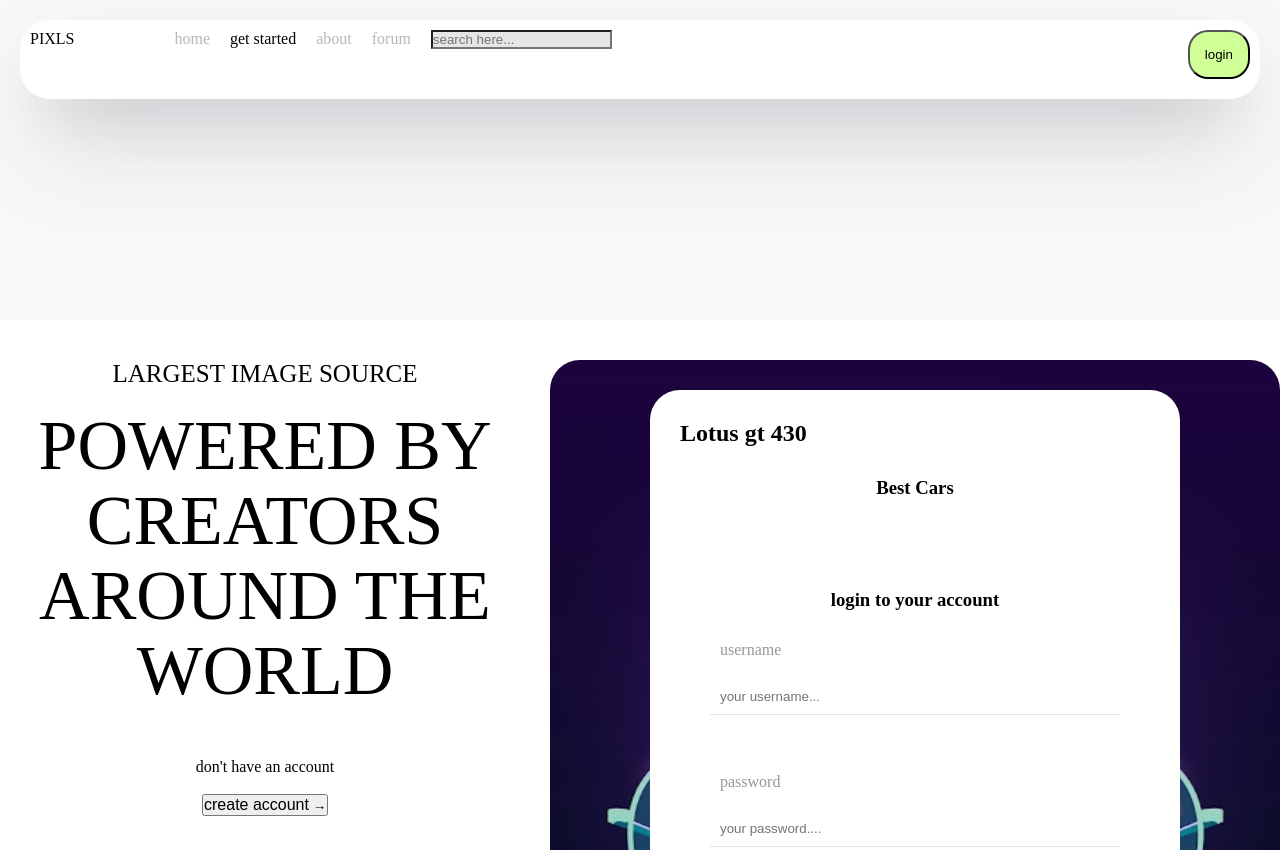
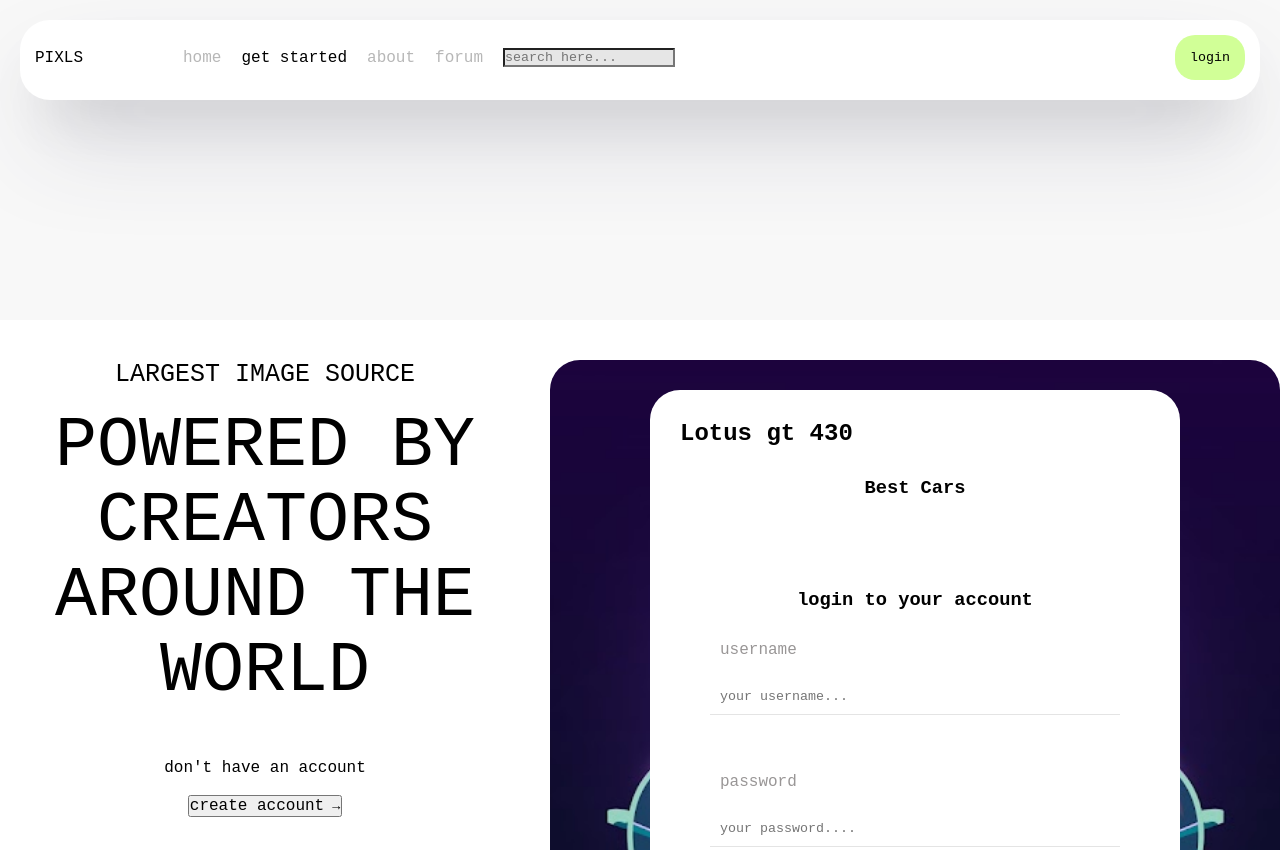
Before and after one commit to Bangura68/pixlsmedia, a plain HTML site: page index.html in a window 1280 px wide. Shown: the top 850 px of the page. Drawn offline with Linux system fonts and the light colour scheme.

Commit message:
i updated

```diff
--- a/style.css
+++ b/style.css
@@ -2,6 +2,7 @@
     padding: 0;
     margin: 0;
     box-sizing: border-box;
+    font-family: 'Courier New', Courier, monospace;
 }
 
 main {
@@ -12,13 +13,14 @@ main {
 
 li {
     list-style-type: none;
+    color: #b7b7b7;
 
 }
 
-.nav-left a {
+
+.nav-left a{
     text-decoration: none;
     color: #b7b7b7;
-
 }
 
 .nav-left a.active {
@@ -30,7 +32,7 @@ nav {
     display: flex;
     justify-content: space-between;
     background-color: #fff;
-    padding: 10px 10px 20px 10px;
+    padding: 15px 15px 20px 15px;
     border-radius: 30px;
     box-shadow: rgba(50, 50, 93, 0.25) 0px 50px 100px -20px,
         rgba(0, 0, 0, 0.3) 0px 30px 60px -30px;
@@ -39,11 +41,13 @@ nav {
 .nav-left {
     display: flex;
     gap: 100px;
+    align-items: center;
 }
 
 .nav-left ul {
     display: flex;
     gap: 20px;
+    align-items: center;
 }
 
 /*designing the ul*/
@@ -58,6 +62,7 @@ ul li input {
     display: flex;
     padding: 15px;
     border-radius: 20px;
+    border: none;
 
 }
 
@@ -272,7 +277,7 @@ form button {
     cursor: pointer;
     border-radius: 30px;
     color: white;
-    font-weight: 700;
+    font-weight: 500;
 }
 
 .overlay {
```
